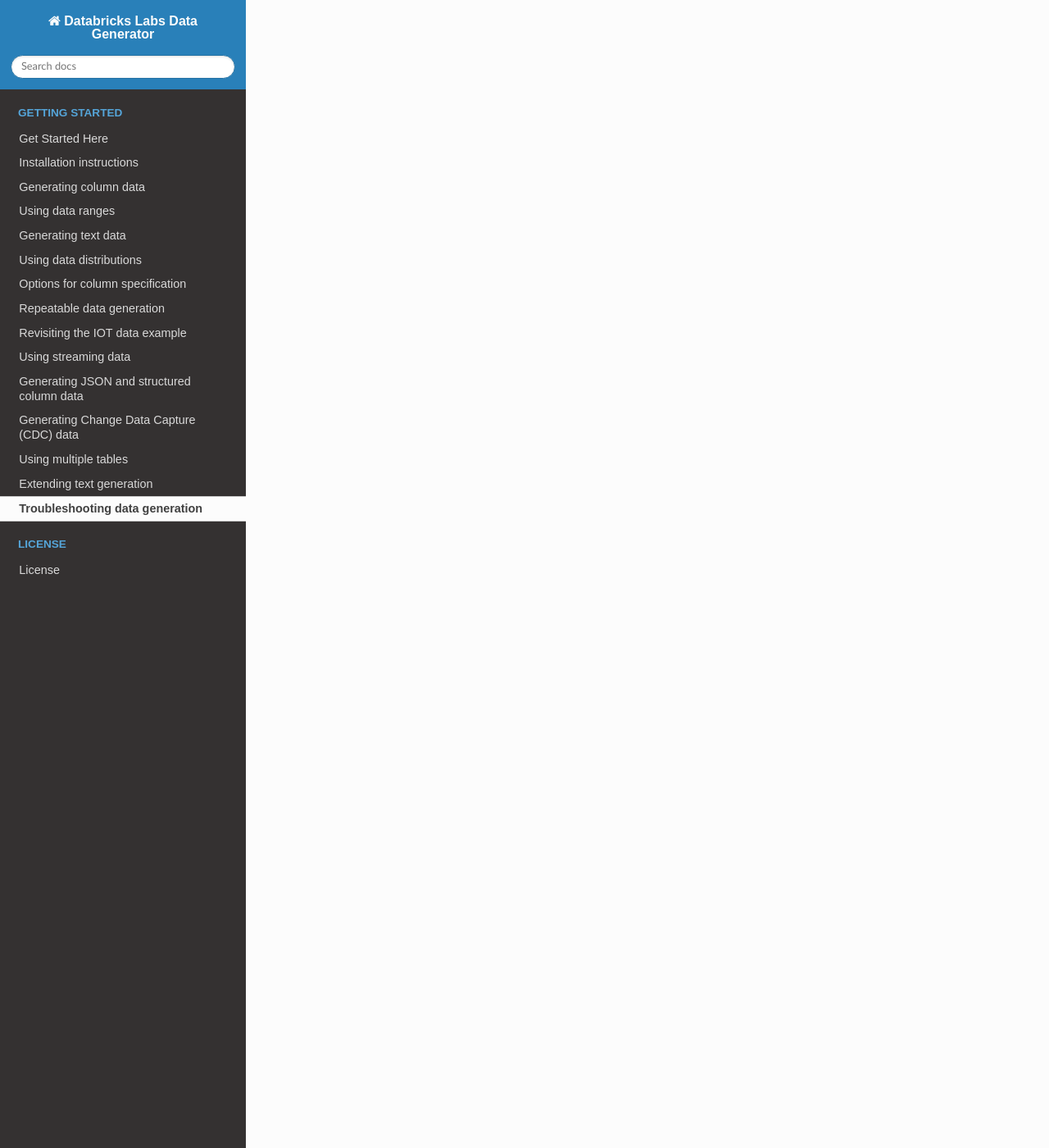
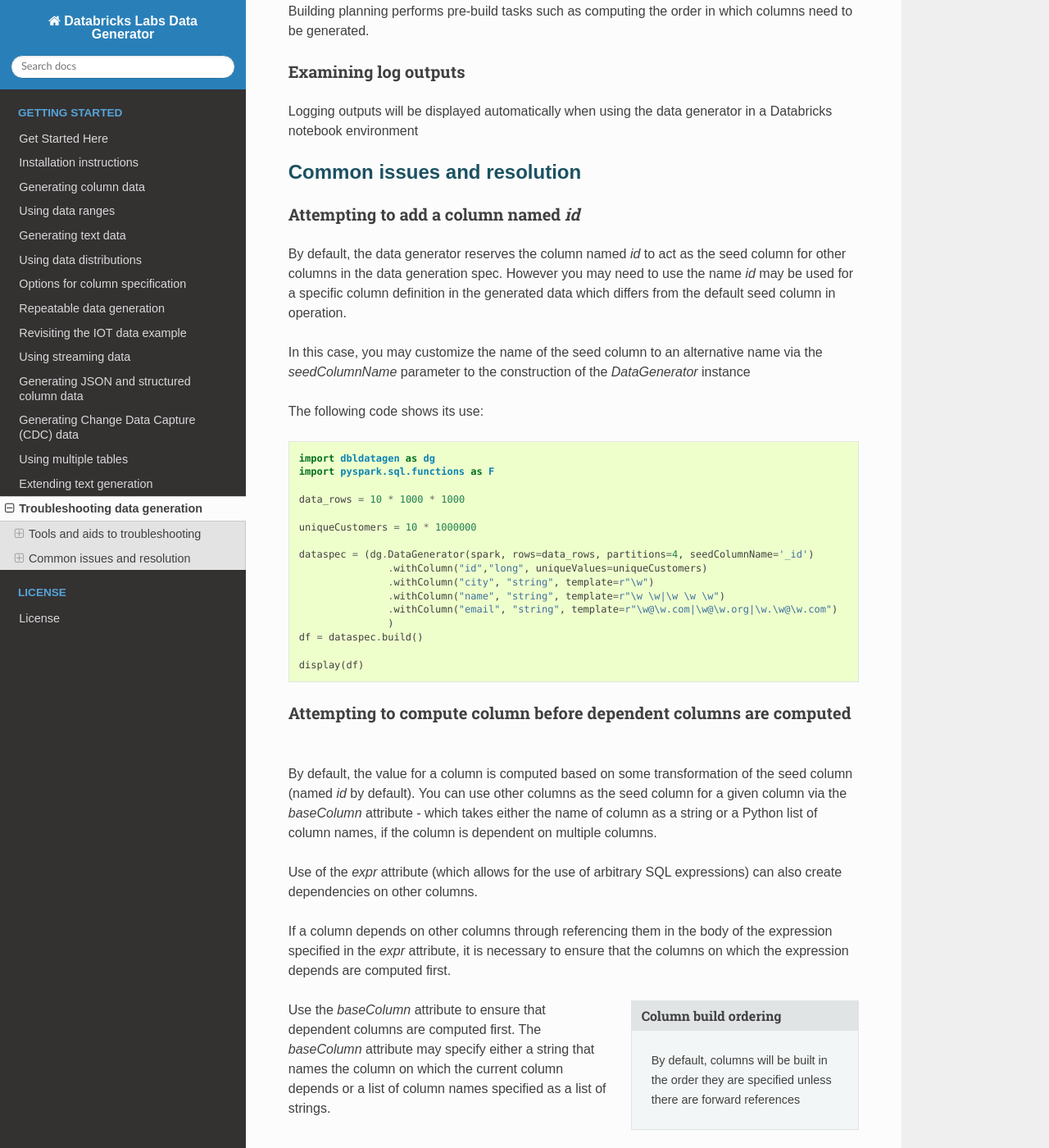
Before and after one commit to databrickslabs/dbldatagen, a Sphinx documentation site: the page built from docs/source/troubleshooting.rst, in a window 1280 px wide and 1400 px high, scrolled down 1426 px. Shown: the whole window at 82% size. Built offline with Sphinx 7.4.7 and the Read the Docs theme 2.0.0, drawn with Linux system fonts in a browser that asks for light colours; pages that are not in the unit, such as notebooks, are missing from menus; the version number is read from the project's files by our own code; some of the changed text lies outside the part shown.

Commit message:
doc changes

```diff
--- a/docs/source/troubleshooting.rst
+++ b/docs/source/troubleshooting.rst
@@ -6,6 +6,11 @@
 Troubleshooting
 ===============
 
+Tools and aids to troubleshooting
+---------------------------------
+
+Use of the datagenerator `explain` method
+^^^^^^^^^^^^^^^^^^^^^^^^^^^^^^^^^^^^^^^^^
 To aid in debugging data generation issues, you may use the `explain` method of the
 data generator class to produce a synopsis of how the data will be generated.
 
@@ -31,18 +36,93 @@
    import dbldatagen as dg
    import pyspark.sql.functions as F
 
-   partitions_requested = 32
    data_rows = 10 * 1000 * 1000
 
    uniqueCustomers = 10 * 1000000
 
-   dataspec = (dg.DataGenerator(spark, rows=data_rows, partitions=partitions_requested,
-                                verbose=True)
-               .withColumn("customer_id","long", uniqueValues=uniqueCustomers)
-               ...
-               )
-   df1 = dataspec.build()
+   dataspec = (dg.DataGenerator(spark, rows=data_rows, partitions=4, verbose=True)
+                  .withColumn("customer_id","long", uniqueValues=uniqueCustomers)
+                  .withColumn("city", "string", template=r"\w")
+                  .withColumn("name", "string", template=r"\w \w|\w \w \w")
+                  .withColumn("email", "string", template=r"\w@\w.com|\w@\w.org|\w.\w@\w.com")
+                  )
+   df = dataspec.build()
+
+   display(df)   df1 = dataspec.build()
 
 See:
+  * :data:`~dbldatagen.data_generator.DataGenerator`
 
-  * :data:`~dbldatagen.data_generator.DataGenerator`
+Operational message logging
+^^^^^^^^^^^^^^^^^^^^^^^^^^^
+By default the data generation process output produce error and warning messages via the
+Python `logging` module.
+
+In addition, the operation of the data generation process will record messages related to how
+the data is being or was generated to an internal explain log during the execution of the `build` method.
+
+So essentially the `explain` method displays the contents of the explain log from the last `build` invocation.
+If `build` has not yet been run, it will display the explain logging messages from the build planning process.
+
+Building planning performs pre-build tasks such as computing the order in which columns need to be generated.
+
+Examining log outputs
+^^^^^^^^^^^^^^^^^^^^^
+Logging outputs will be displayed automatically when using the data generator in a Databricks notebook environment
+
+Common issues and resolution
+----------------------------
+
+Attempting to add a column named `id`
+^^^^^^^^^^^^^^^^^^^^^^^^^^^^^^^^^^^^^
+By default, the data generator reserves the column named `id` to act as the seed column for other columns in the
+data generation spec. However you may need to use the name `id` may be used for a specific column definition in the
+generated data which differs from the default seed column in operation.
+
+In this case, you may customize the name of the seed column to an alternative name via the `seedColumnName` parameter
+to the construction of the `DataGenerator` instance
+
+The following code shows its use:
+
+.. code-block:: python
+
+   import dbldatagen as dg
+   import pyspark.sql.functions as F
+
+   data_rows = 10 * 1000 * 1000
+
+   uniqueCustomers = 10 * 1000000
+
+   dataspec = (dg.DataGenerator(spark, rows=data_rows, partitions=4, seedColumnName='_id')
+                  .withColumn("id","long", uniqueValues=uniqueCustomers)
+                  .withColumn("city", "string", template=r"\w")
+                  .withColumn("name", "string", template=r"\w \w|\w \w \w")
+                  .withColumn("email", "string", template=r"\w@\w.com|\w@\w.org|\w.\w@\w.com")
+                  )
+   df = dataspec.build()
+
+   display(df)
+
+Attempting to compute column before dependent columns are computed
+^^^^^^^^^^^^^^^^^^^^^^^^^^^^^^^^^^^^^^^^^^^^^^^^^^^^^^^^^^^^^^^^^^
+By default, the value for a column is computed based on some transformation of the seed column (named `id` by default).
+You can use other columns as the seed column for a given column via the `baseColumn` attribute - which takes either
+the name of column as a string or a Python list of column names, if the column is dependent on multiple columns.
+
+Use of the `expr` attribute (which allows for the use of arbitrary SQL expressions) can also create dependencies on
+other columns.
+
+If a column depends on other columns through referencing them in the body of the expression specified in the `expr`
+attribute, it is necessary to ensure that the columns on which the expression depends are computed first.
+
+
+.. sidebar:: Column build ordering
+
+   By default, columns will  be built in
+   the order they are specified unless there are
+   forward references
+
+
+Use the `baseColumn` attribute to ensure that dependent columns are computed first. The `baseColumn` attribute
+may specify either a string that names the column on which the current column depends or a list of column names
+specified as a list of strings.
```
Also changed, not shown: docs/source/options_and_features.rst (+55 -8 lines).
